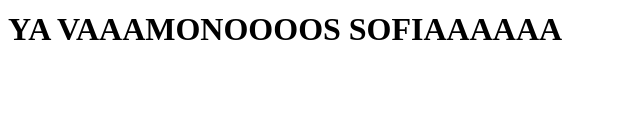
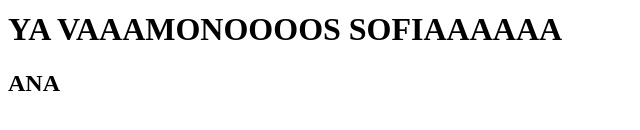
Before and after one commit to deniseestrada84/Primer-repositorio-git, a plain HTML site: page index.html in a window 1280 px wide. Shown: the part 244-374 px from the top of the page, 0-640 px from the left. Drawn offline with Linux system fonts and the light colour scheme.

Commit message:
MODIFIQUE INDEX

```diff
--- a/index.html
+++ b/index.html
@@ -10,5 +10,6 @@
     <p>Aquí probando git :p</p><br>
     <p> JEJJEJEJEJ</p><br>
     <h1>YA VAAAMONOOOOS SOFIAAAAAA</h1>
+    <h2> ANA</h2>
 </body>
 </html>
```
